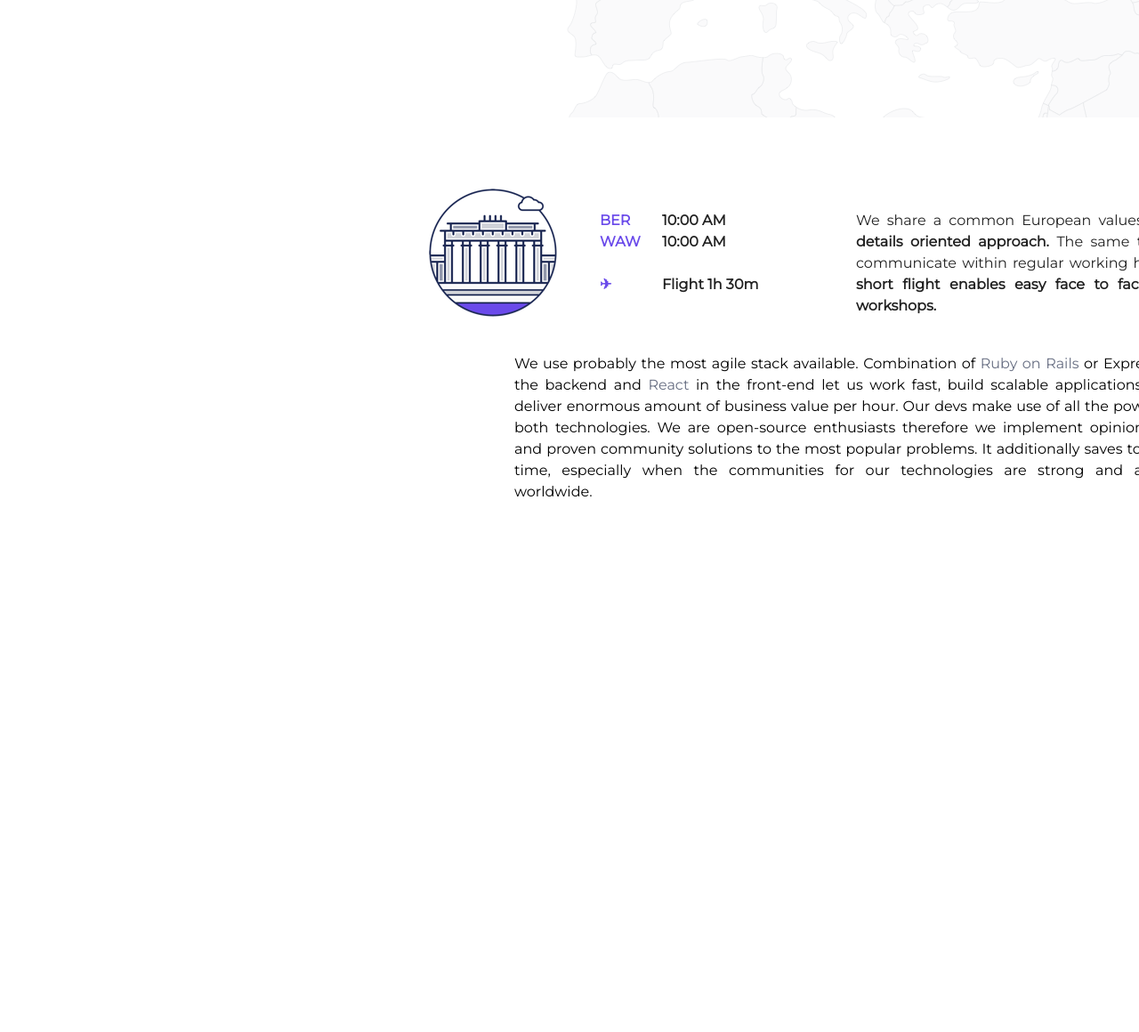
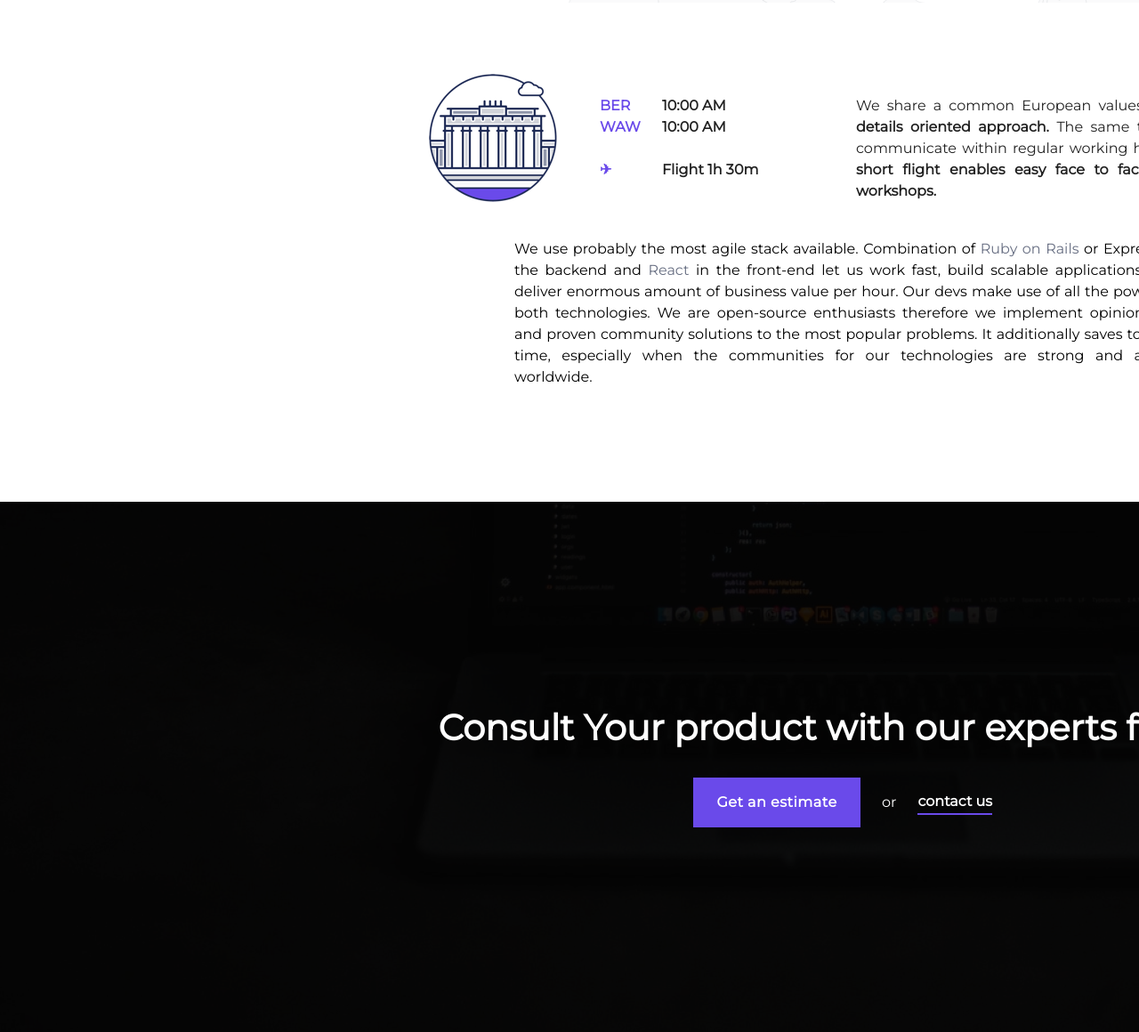
Before and after one commit to konradizowski/IdeaMotive---zadanie-testowe-2, a website: page index.html in a window 1280 px wide. Shown: the part 732-1892 px from the top of the page at 89% size. Before the commit the page ends 1425 px from the top, so only its background shows below. Drawn offline with Linux system fonts and the light colour scheme.

Commit message:
calculation section

```diff
--- a/index.html
+++ b/index.html
@@ -60,6 +60,19 @@
         </div>
     </section>
 
+    <section class="consultation-section">
+        <div class="container consultation-section__component">
+            <h1 class="consultation-section__component--headline">Consult Your product with our experts for free </h1>
+            <div class="consultation-section__component--buttons">
+                <div>Get an estimate</div>
+                <span>or</span>
+                <div>contact us</div>
+            </div>
+
+
+        </div>
+    </section>
+
     <footer class="page-footer">
         <div class="page-footer__box">
 
--- a/scss/main.scss
+++ b/scss/main.scss
@@ -5,3 +5,4 @@
 @import "modules/footer";
 @import "modules/map-section";
 @import "modules/description-section";
+@import "modules/consultation-section";
--- /dev/null
+++ b/scss/modules/consultation-section.scss
@@ -0,0 +1,60 @@
+.consultation-section {
+  width: 100%;
+  background-color: black;
+  background-image: url("../img/Rectangle4.png") ;
+  height: 596px;
+  color: #FFFFFF;
+  ;
+
+  .consultation-section__component {
+    display: flex;
+    flex-direction: column;
+    justify-content: center;
+    align-items: center;
+
+    .consultation-section__component--headline{
+      width: 925px;
+      font-size: 40px;
+      font-weight: 700;
+      line-height: 48px;
+      text-align: center;
+      padding-bottom: 32px;
+
+    }
+
+
+
+
+    .consultation-section__component--buttons{
+      display: flex;
+      flex-direction: row;
+      height: 56px;
+      width: 342px;
+      align-items: center;
+
+      div:first-child {
+        display: flex;
+        height: 56px;
+        width: 188px;
+        background-color: #6A4AEA;
+        font-size: 16px;
+        font-weight: 700;
+        letter-spacing: 0.5px;
+        line-height: 24px;
+        text-align: center;
+        justify-content: center;
+        align-items: center;
+        text-shadow: -1px -1px 0 0 rgba(0,0,0,0.11);
+
+      }
+      span{
+        padding: 0 24px;
+      }
+      div:last-child {
+        font-weight: 700;
+        border-bottom: #6A4AEA solid 2px;
+        padding: 5px 0;
+      }
+    }
+  }
+}
--- a/scss/modules/header.scss
+++ b/scss/modules/header.scss
@@ -3,9 +3,8 @@
   z-index: 1;
   height: 129px;
   width: 1900px;
-  /*
   position: absolute;
-  */
+
 
   .page-header__box {
     display: flex;
```
Also changed, not shown: css/main.css, css/modules/consultation-section.css (added), css/modules/header.css, img/Rectangle4.png (added).
